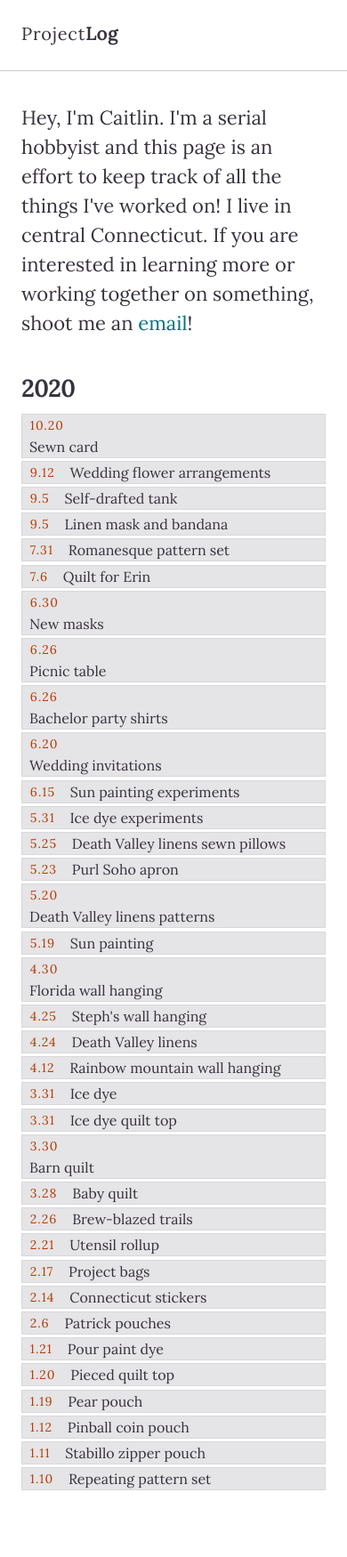
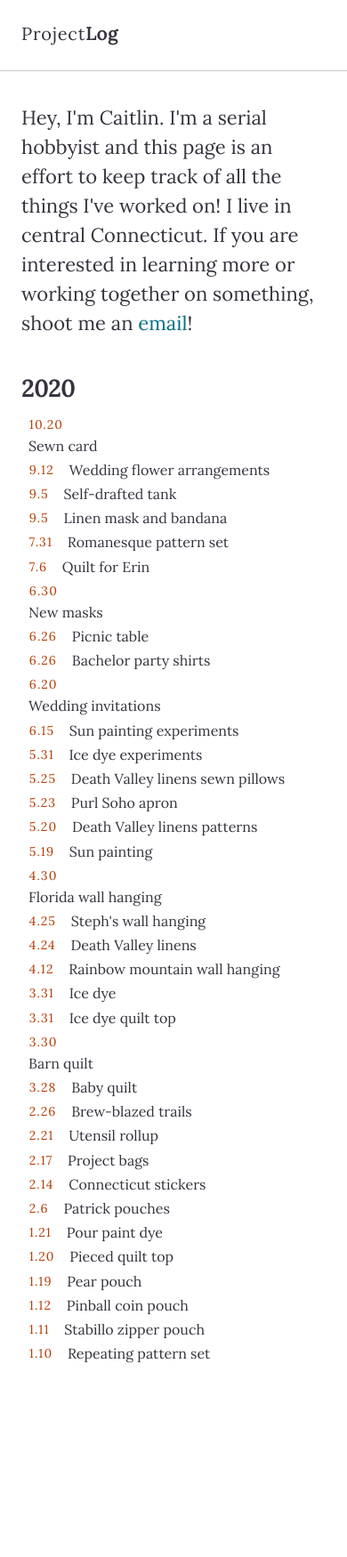
Before and after one commit to caitlinmeyer/project-log, a Jekyll site: the page built from index.html, in a window 390 px wide. Shown: the whole page at 89% size. Built offline with Jekyll 4.4.1, drawn with Linux system fonts in a browser that asks for light colours; after the commit the page ends 1608 px from its top, so only the background shows below that.

Commit message:
Update _layout.scss

```diff
--- a/assets/scss/_layout.scss
+++ b/assets/scss/_layout.scss
@@ -274,9 +274,9 @@ hr {
   }
 
   .post-item {
-    border: 1px solid lighten($light-gray-color, 10%);
+    border: 0px solid lighten($light-gray-color, 10%);
     padding: 0 0.5em;
-    background: lighten($light-gray-color, 15%);
+    background: lighten($white-color, 15%);
   }
 
   .article-title {
```
